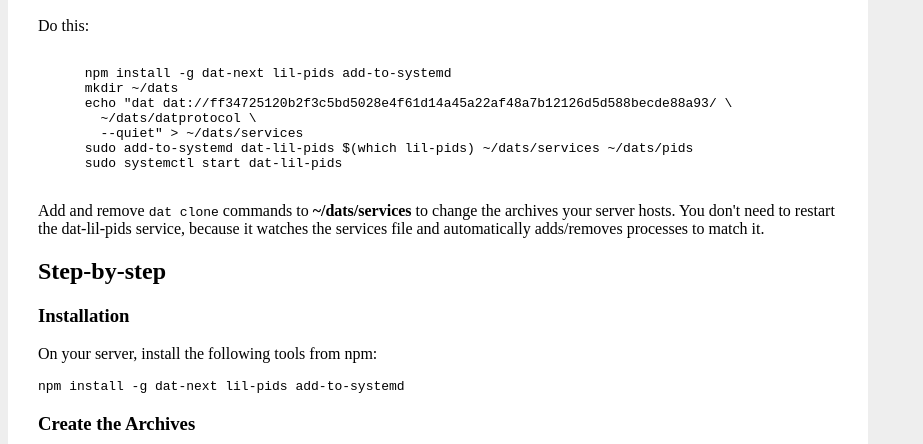
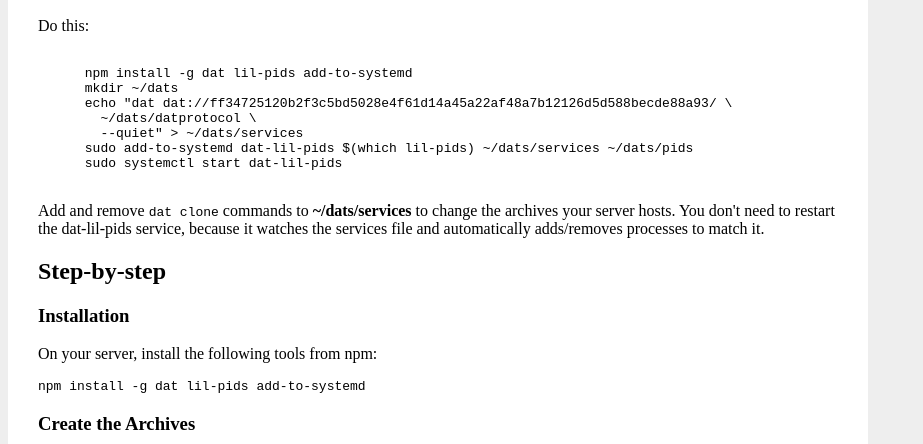
Before and after one commit to dat-ecosystem-archive/datprotocol.org, a plain HTML site: page guides/hosting-dats-from-a-server.html in a window 1280 px wide. Shown: the part 218-662 px from the top of the page, without its empty margins (0-923 px from the left). Drawn offline with Linux system fonts and the light colour scheme.

Commit message:
make dat-next say dat

```diff
--- a/guides/hosting-dats-from-a-server.html
+++ b/guides/hosting-dats-from-a-server.html
@@ -17,7 +17,7 @@
       <p>Do this:</p>
 
       <pre><code>
-      npm install -g dat-next lil-pids add-to-systemd
+      npm install -g dat lil-pids add-to-systemd
       mkdir ~/dats
       echo "dat dat://ff34725120b2f3c5bd5028e4f61d14a45a22af48a7b12126d5d588becde88a93/ \
         ~/dats/datprotocol \
@@ -34,7 +34,7 @@
 
       <p>On your server, install the following tools from npm:</p>
 
-      <pre><code>npm install -g dat-next lil-pids add-to-systemd</code></pre>
+      <pre><code>npm install -g dat lil-pids add-to-systemd</code></pre>
 
       <h3>Create the Archives</h3>
 
```
